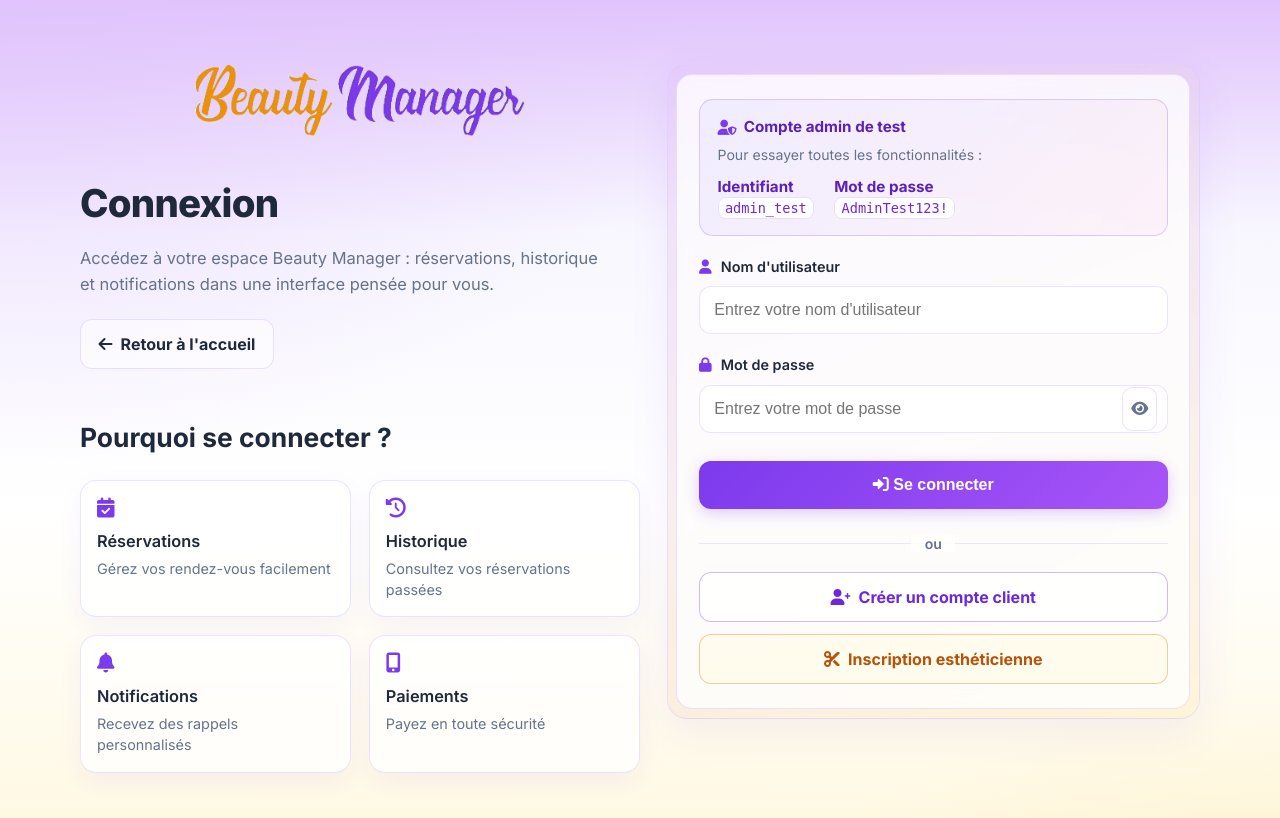
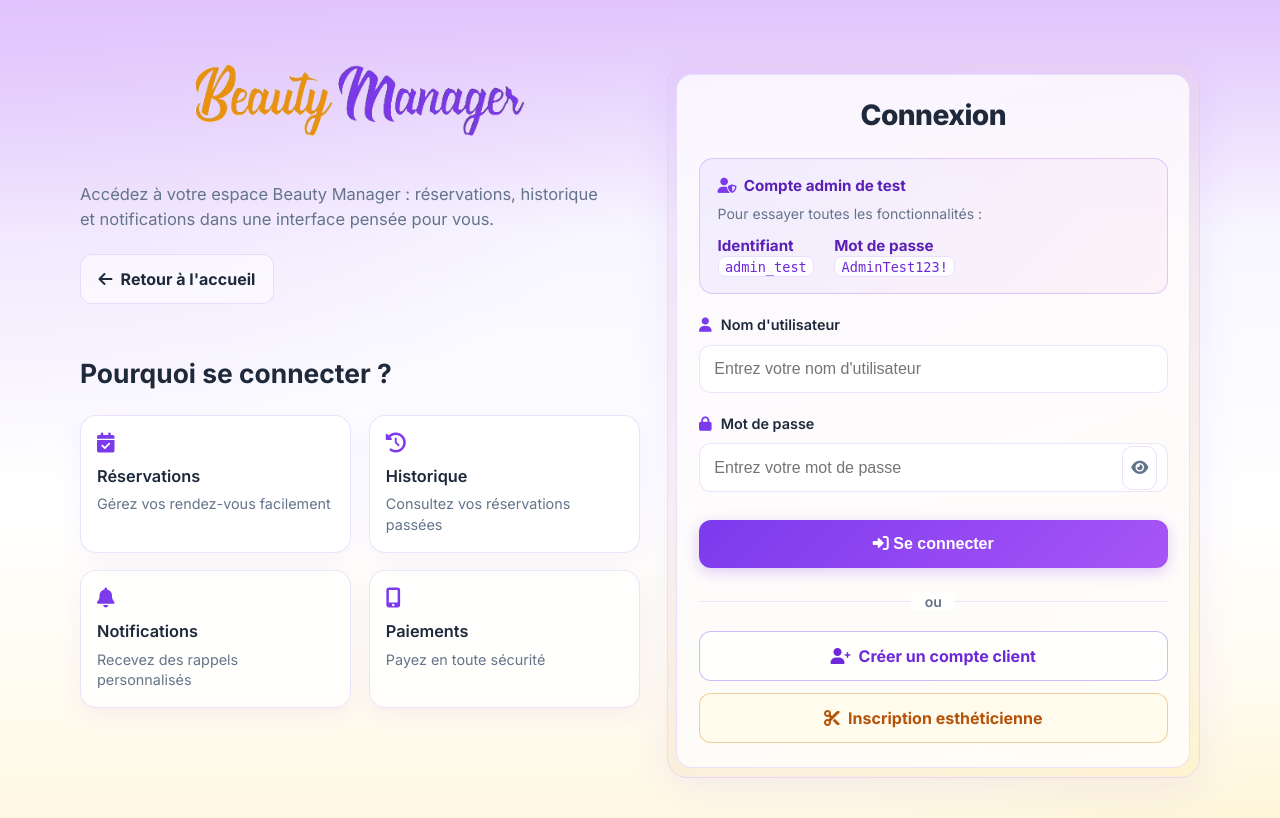
Before and after one commit to irraisaac16-code/Beauty-manager, a Django app: page /connexion/ in a window 1280 px wide. Shown: the top 818 px of the page. Run offline with Django 5.2, Linux system fonts and the light colour scheme.

Commit message:
ui(login): mettre le titre Connexion dans le formulaire
Co-authored-by: Cursor <cursoragent@cursor.com>

```diff
--- a/manager/templates/manager/login.html
+++ b/manager/templates/manager/login.html
@@ -13,7 +13,6 @@
                 <div class="reg-brand" aria-label="Beauty Manager">
                     <img src="{% static 'manager/brand-wordmark.png' %}?v=1" alt="Beauty Manager">
                 </div>
-                <h1>Connexion</h1>
                 <p>
                     Accédez à votre espace Beauty Manager : réservations, historique et notifications
                     dans une interface pensée pour vous.
@@ -53,6 +52,7 @@
 
             <div class="reg-panel">
                 <div class="reg-panel-inner">
+                    <h1 class="reg-form-title">Connexion</h1>
                     <div class="login-test-banner" role="region" aria-label="Compte de démonstration">
                         <strong><i class="fas fa-user-shield"></i> Compte admin de test</strong>
                         <p>Pour essayer toutes les fonctionnalités :</p>
```
